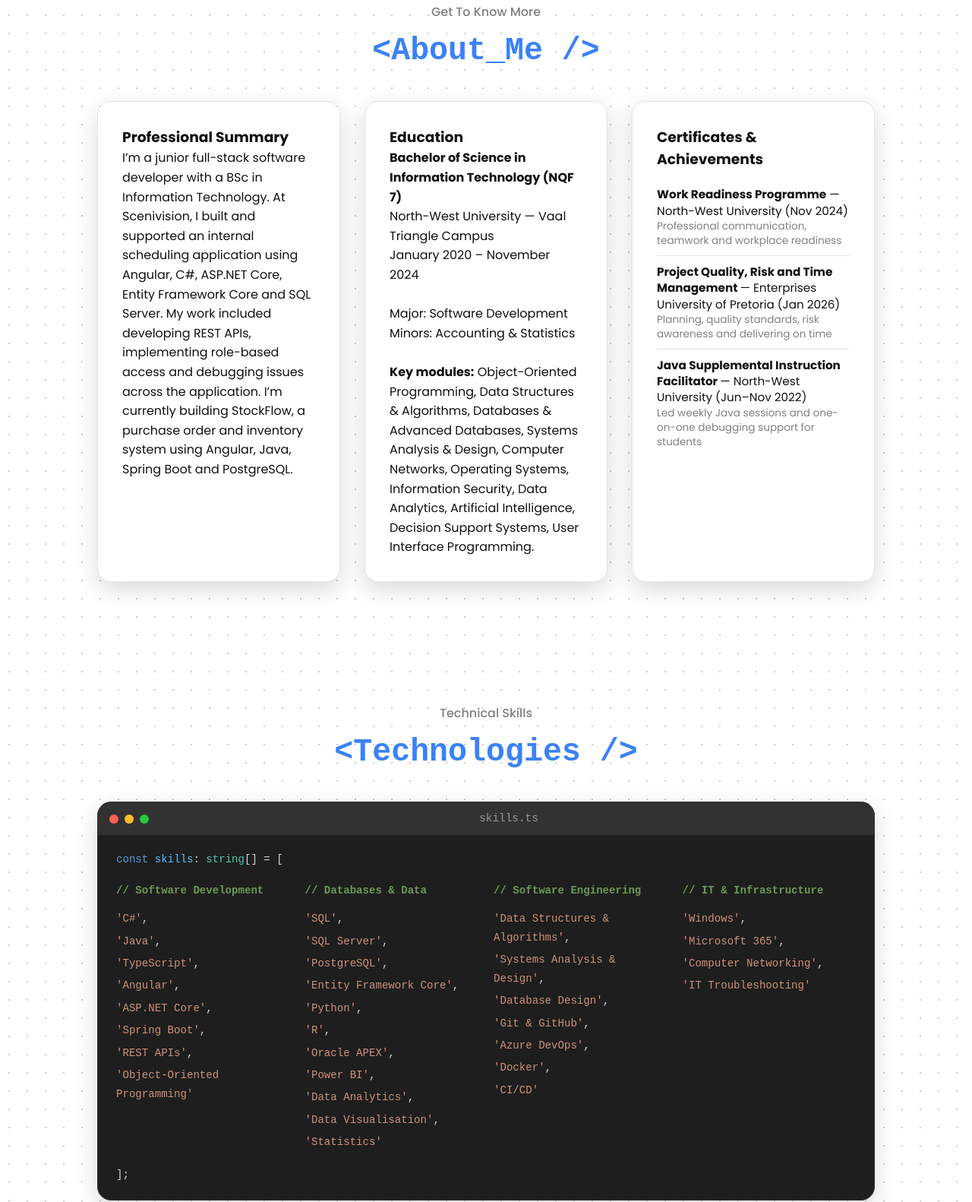
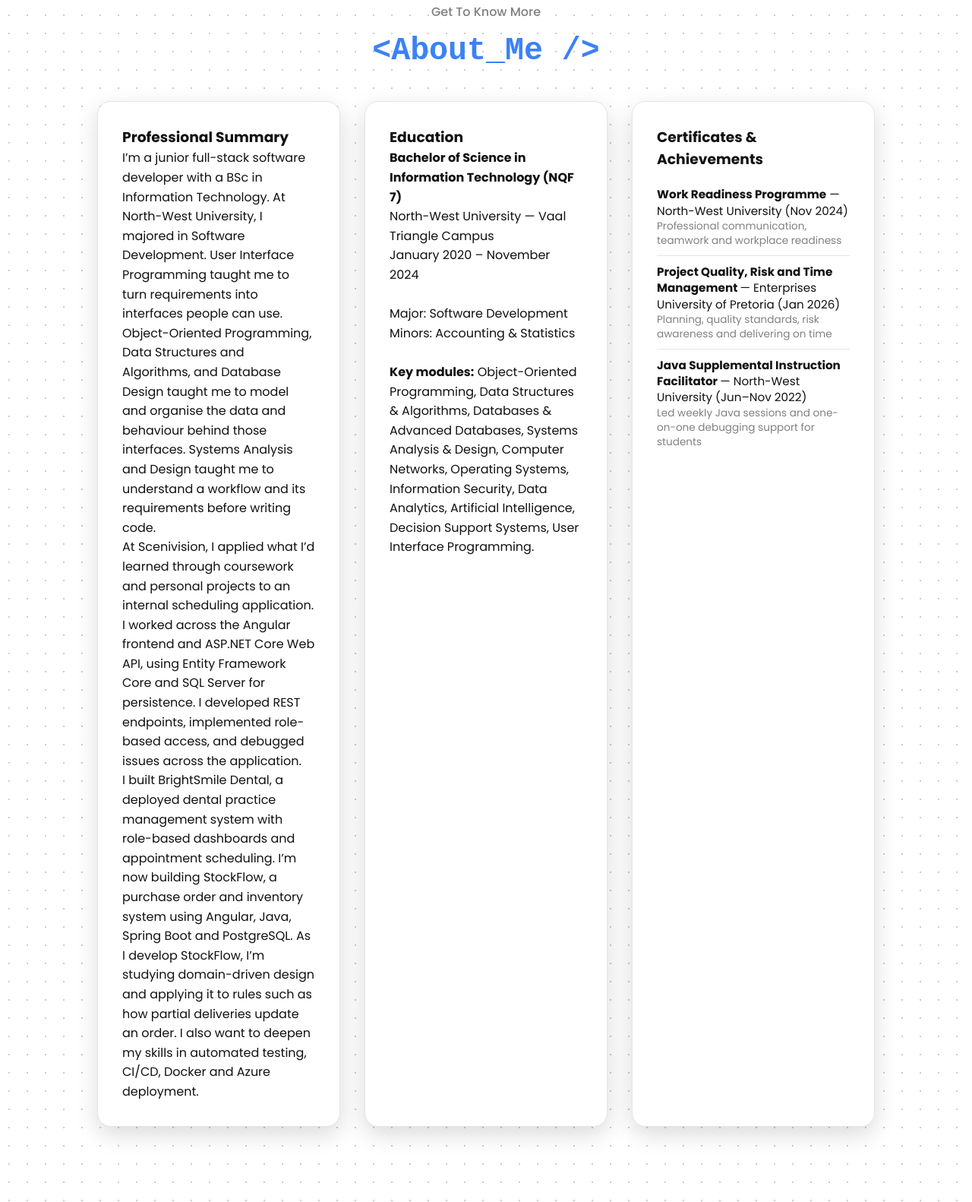
Before and after one commit to AriesMaster/hmtl-css-javascript-portfolio, a plain HTML site: page index.html in a window 1280 px wide. Shown: the part 1024-2606 px from the top of the page at 76% size. Drawn offline with Linux system fonts and the light colour scheme.

Commit message:
Tell the story behind the portfolio professional summary

```diff
--- a/index.html
+++ b/index.html
@@ -226,7 +226,19 @@
 
                     <p>
 
-                        I’m a junior full-stack software developer with a BSc in Information Technology. At Scenivision, I built and supported an internal scheduling application using Angular, C#, ASP.NET Core, Entity Framework Core and SQL Server. My work included developing REST APIs, implementing role-based access and debugging issues across the application. I’m currently building StockFlow, a purchase order and inventory system using Angular, Java, Spring Boot and PostgreSQL.
+                        I’m a junior full-stack software developer with a BSc in Information Technology. At North-West University, I majored in Software Development. User Interface Programming taught me to turn requirements into interfaces people can use. Object-Oriented Programming, Data Structures and Algorithms, and Database Design taught me to model and organise the data and behaviour behind those interfaces. Systems Analysis and Design taught me to understand a workflow and its requirements before writing code.
+
+                    </p>
+
+                    <p>
+
+                        At Scenivision, I applied what I’d learned through coursework and personal projects to an internal scheduling application. I worked across the Angular frontend and ASP.NET Core Web API, using Entity Framework Core and SQL Server for persistence. I developed REST endpoints, implemented role-based access, and debugged issues across the application.
+
+                    </p>
+
+                    <p>
+
+                        I built BrightSmile Dental, a deployed dental practice management system with role-based dashboards and appointment scheduling. I’m now building StockFlow, a purchase order and inventory system using Angular, Java, Spring Boot and PostgreSQL. As I develop StockFlow, I’m studying domain-driven design and applying it to rules such as how partial deliveries update an order. I also want to deepen my skills in automated testing, CI/CD, Docker and Azure deployment.
 
                     </p>
 
```
